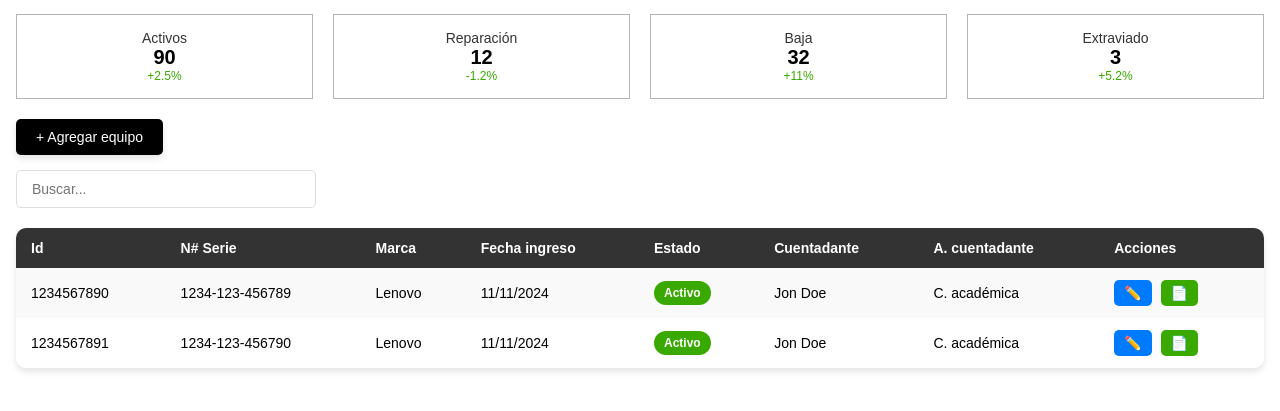
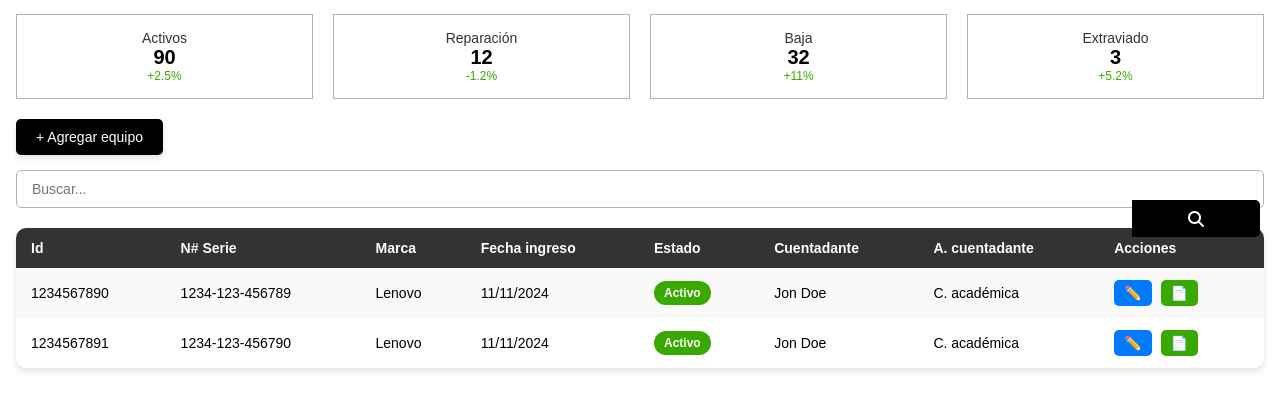
Before and after one commit to Davidjdsv/Proyecto-Hermes, a plain HTML site: page Equipos.html in a window 1280 px wide. Shown: the part 149-560 px from the top of the page. Drawn offline with Linux system fonts and the light colour scheme.

Commit message:
Implementación de la barra de búsqueda.

```diff
--- a/Css/equipos.css
+++ b/Css/equipos.css
@@ -44,6 +44,38 @@ h2{
 
 .sidebar.active~.content {
     margin-left: 250px;
+}
+
+.search-container{
+    display: flex;
+    justify-content: center;
+    align-items: center;
+    width: 100%;
+}
+
+.search-container input{
+    width: 100%;
+    margin-bottom: 20px;
+    padding: 10px 15px;
+    border: 1px solid var(--Borde);
+    border-radius: 5px;
+    font-size: 14px;
+    position: relative;
+}
+
+/* Este icono tiene un machetazo para encajar ahí ni el... */
+.search-container i{
+    right: 20px;
+    display: flex;
+    justify-content: center;
+    align-items: center;
+    top: 349px;
+    position: absolute;
+    background-color: var(--Negro);
+    color: var(--Blanco);
+    border-radius: 0 5px 5px 0;
+    width: 10%;
+    height: 37px;
 }
 
 /* INICIO TABLA EQUIPOS */
@@ -105,16 +137,7 @@ h2{
 }
 
 /* Barra de búsqueda */
-.search-bar {
-    display: block;
-    width: 100%;
-    max-width: 300px;
-    margin-bottom: 20px;
-    padding: 10px 15px;
-    border: 1px solid #ddd;
-    border-radius: 5px;
-    font-size: 14px;
-}
+
 
 /* Inicio Tabla */
 .inventory-table {
--- a/Css/global.css
+++ b/Css/global.css
@@ -17,6 +17,10 @@
     list-style: none;
 }
 
+html{
+    scroll-behavior: smooth;
+}
+
 a {
     text-decoration: none;
     color: var(--Gris);
--- a/Equipos.html
+++ b/Equipos.html
@@ -17,6 +17,7 @@
 </head>
 
 <body>
+    <!-- Menú lateral hamburguesa -->
     <header>
         <div class="hamburger" id="hamburger">
             <span></span>
@@ -34,8 +35,8 @@
             <small>2847523</small>
         </div>
         <ul class="menu">
-            <li><i class="icon-user"></i> Inicio</li>
-            <li><i class="icon-users"></i> Usuarios</li>
+            <li><i class="icon-user"></i><a href="#">Inicio</a></li>
+            <li><i class="icon-users"></i><a href="#">Usuarios</a></li>
             <li class="has-submenu">
                 <i class="icon-devices"></i><a href="Equipos.html">Equipos</a>
                 <ul class="submenu">
@@ -92,7 +93,12 @@
             </div>
         </div>
         <button class="add-btn">+ Agregar equipo</button>
-        <input type="text" class="search-bar" placeholder="Buscar...">
+
+        <div class="search-container">
+            <input type="text" class="search-bar" placeholder="Buscar...">
+            <i class="fa-solid fa-magnifying-glass"></i>
+        </div>
+
         <table class="inventory-table">
             <thead>
                 <tr>
```
